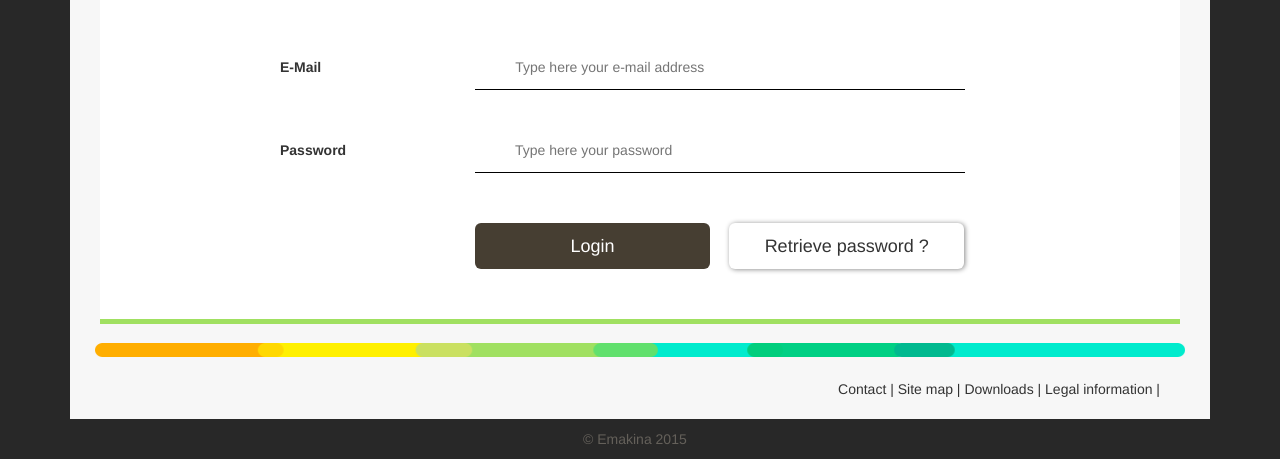
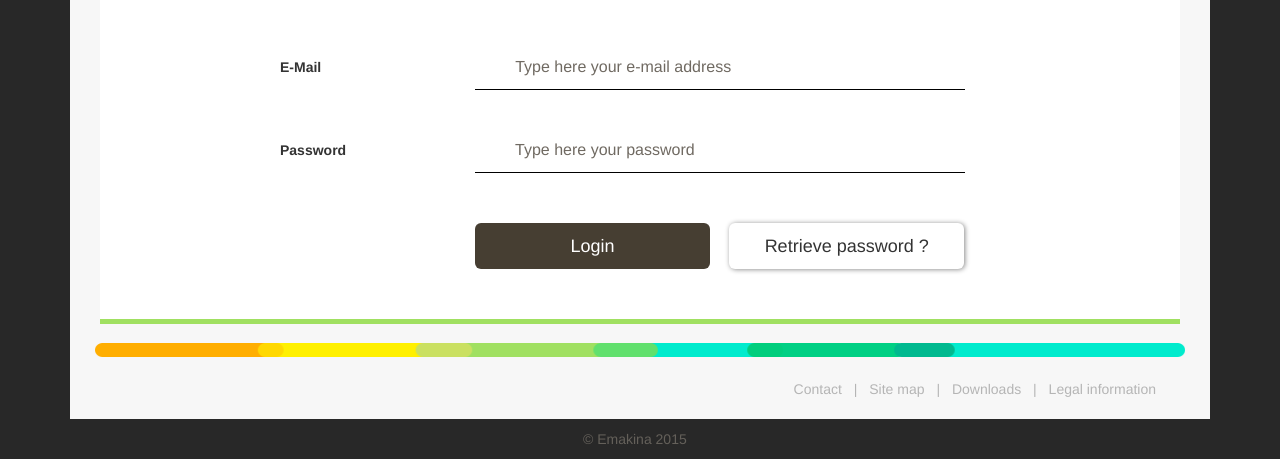
Before and after one commit to Safia54/frontend-training, a website: page 02-Responsive_design/app/index.html in a window 1280 px wide. Shown: the part 381-840 px from the top of the page. Drawn offline with nearby package versions, Linux system fonts and the light colour scheme.

Commit message:
Available for Edge and IE11 + Links + Change font size and color placeholder (- No modification of the margin for all browser expect IE11) + minify CSS and img

```diff
--- a/02-Responsive_design/app/index.html
+++ b/02-Responsive_design/app/index.html
@@ -5,7 +5,7 @@
     <meta http-equiv="X-UA-Compatible" content="IE=edge">
     <title>02 - Responsive design by Safia</title>
     <meta name="viewport" content="width=device-width, initial-scale=1">
-    <link rel="stylesheet" type="text/css" media="screen" href="../dist/assets/css/styles.css" />
+    <link rel="stylesheet" type="text/css" media="screen" href="../dist/assets/css/styles.min.css" />
     <!-- CDN Reset CSS -->
     <link rel="stylesheet" href="https://cdnjs.cloudflare.com/ajax/libs/meyer-reset/2.0/reset.min.css" />
     <!-- CDN Normalize CSS -->
@@ -41,10 +41,13 @@
             </div>
             <img src="../dist/assets/img/arc-en-ciel.png" alt="arc-en-ciel">
             <div class="links">
-                <p> Contact </p>
-                <p> Site map </p>
-                <p> Downloads </p>
-                <p> Legal information </p>
+                <p> <a href="#"> Contact </a> </p>
+                <p>|</p>
+                <p> <a href="#"> Site map </a> </p>
+                <p>|</p>
+                <p> <a href="#"> Downloads </a> </p>
+                <p>|</p>
+                <p> <a href="#"> Legal information </a> </p>
             </div>
         </div>
         <p class="credit"> &copy; Emakina 2015</p>
--- a/02-Responsive_design/src/assets/css/styles.scss
+++ b/02-Responsive_design/src/assets/css/styles.scss
@@ -52,11 +52,14 @@ $ContainerHeigthXS : 791px !default;
 .container--white{
     background-color: white;
     display: grid;
+    display: -ms-grid; // IE11
     grid-template-columns: repeat(5, 20%);
+    -ms-grid-columns: 20% 20% 20% 20% 20%; // IE11
 
 
     .logo{
         grid-column-start: 3;
+        -ms-grid-column: 3; // IE11
         margin: 20px 0 20px 30px;
 
         @media (max-width: $DeviceWidthMD) {
@@ -73,6 +76,7 @@ $ContainerHeigthXS : 791px !default;
 
     .login1{
         grid-column-start: 5;
+        -ms-grid-column: 5; // IE11
         background-color: #ff8200;
         border-radius: 50px;
         margin-top: 20px;
@@ -131,9 +135,11 @@ $ContainerHeigthXS : 791px !default;
 
         p{
             display: inline-block;
+            margin: 0 4px 0 4px;
+            color: #b5b5b5;
         }
-        p:after{
-            content: "|";
+        a{
+            color: #b5b5b5;
         }
     }
 
@@ -218,6 +224,23 @@ $ContainerHeigthXS : 791px !default;
                 margin-bottom: 35px !important;
             }
         }
+
+
+        input::placeholder { /* Mozilla et Chrome */
+            color: #706a62;
+            font-size: 16px;
+        }
+        :-ms-input-placeholder { /* IE11 */
+            color: #706a62;
+            font-size: 16px;
+            /*  Le padding ne fonctionne que sur IE11, pas sur les autres navigateurs car la fonctionalité est encore expérimentale */
+            padding: 0px 0px 10px 0px;
+        }
+        ::-webkit-input-placeholder { /* Edge */
+            color: #706a62;
+            font-size: 16px;
+        }
+
         button{
             width: 31%;
             font-size: 14px;
```
Also changed, not shown: 02-Responsive_design/dist/assets/css/styles.css, 02-Responsive_design/dist/assets/css/styles.min.css (added).
